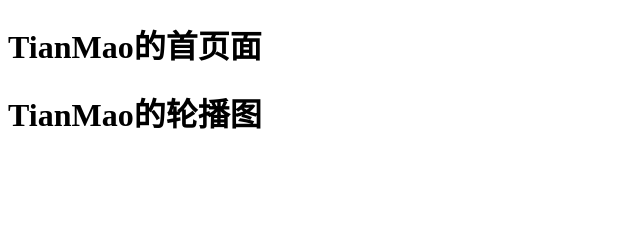
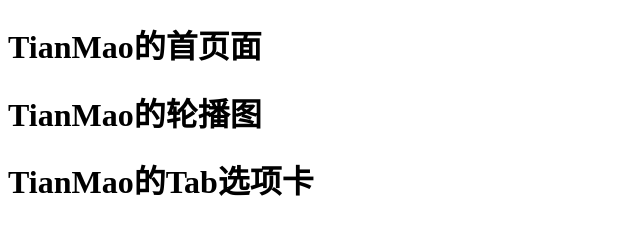
Before and after one commit to huashankejiadmin/tianmao, a plain HTML site: page index.html in a window 1280 px wide. Shown: the whole page, without its empty margins (0-640 px from the left). Drawn offline with Linux system fonts and the light colour scheme.

Commit message:
完成了tab选项卡功能

```diff
--- a/index.html
+++ b/index.html
@@ -9,5 +9,6 @@
 <body>
     <h1>TianMao的首页面</h1>
     <h1>TianMao的轮播图</h1>
+    <h1>TianMao的Tab选项卡</h1>
 </body>
 </html>
```
